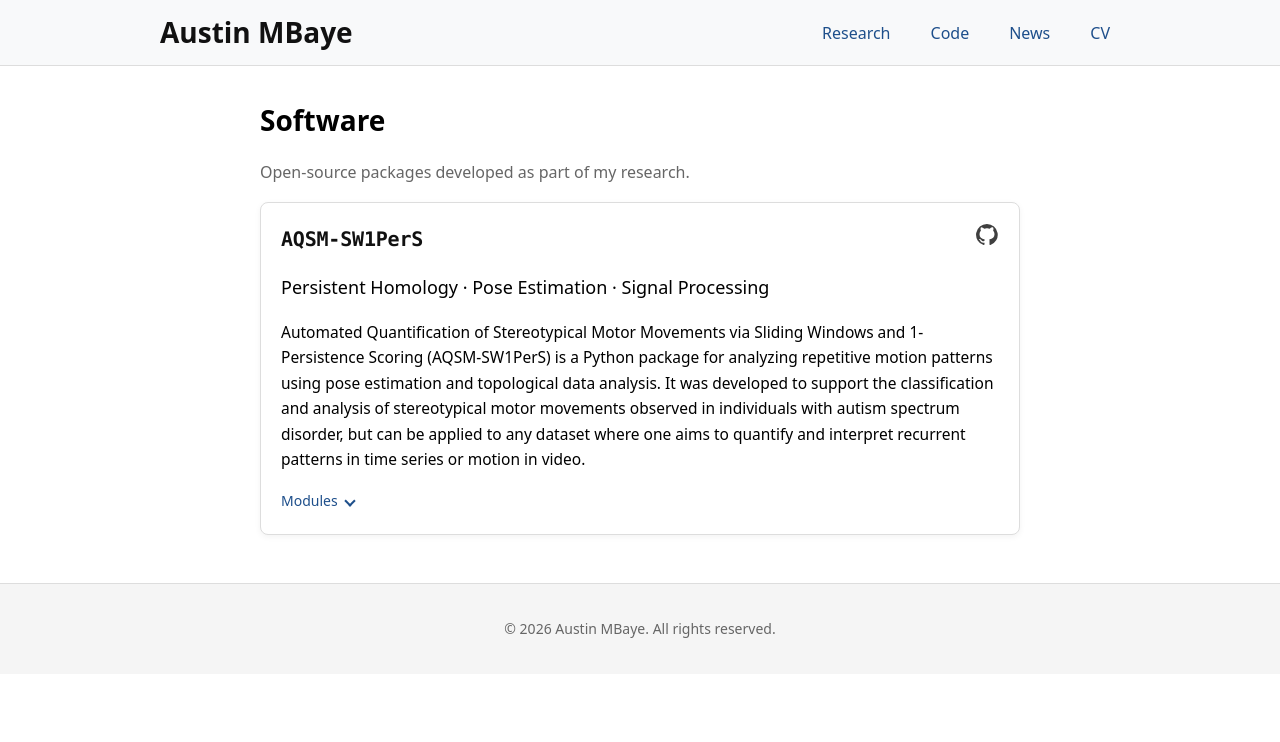
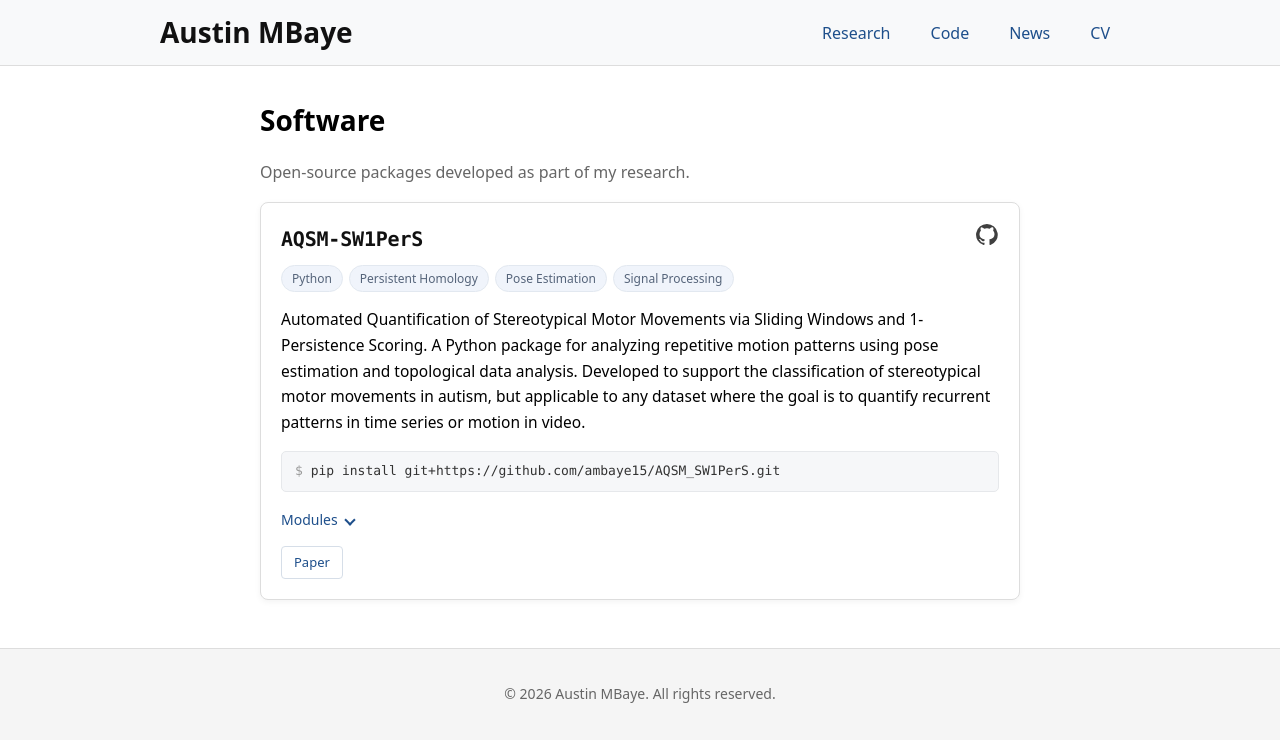
Before and after one commit to ambaye15/ambaye15.github.io, a Jekyll site: the page built from code.html, in a window 1280 px wide. Shown: the top 742 px of the page. Built offline with Jekyll 4.4.1, drawn with Linux system fonts in a browser that asks for light colours.

Commit message:
Implement dynamic package listing in code.html
Refactor code entry section to dynamically display packages with their details.

```diff
--- a/code.html
+++ b/code.html
@@ -10,37 +10,66 @@ permalink: /code/
     <p class="blurb-note">Open-source packages developed as part of my research.</p>
   </div>
 
+  {% assign pkgs = site.code | sort: "order" %}
+
+  {% for pkg in pkgs %}
     <div class="code-entry">
       <div class="code-header">
-      <h2 class="code-title">AQSM-SW1PerS</h2>
-      <a class="github-icon" href="https://github.com/ambaye15/AQSM_SW1PerS"
-         target="_blank" rel="noopener" aria-label="AQSM-SW1PerS on GitHub">
+        <h2 class="code-title">
+          {% if pkg.repo %}
+            <a href="{{ pkg.repo }}" target="_blank" rel="noopener">{{ pkg.name }}</a>
+          {% else %}
+            {{ pkg.name }}
+          {% endif %}
+        </h2>
+        {% if pkg.repo %}
+          <a class="github-icon" href="{{ pkg.repo }}" target="_blank" rel="noopener"
+             aria-label="{{ pkg.name }} on GitHub">
             <img src="{{ '/assets/images/github.svg' | relative_url }}" alt="">
           </a>
+        {% endif %}
       </div>
 
-    <p class="code-tagline">Persistent Homology · Pose Estimation · Signal Processing</p>
+      {% if pkg.tags %}
+        <ul class="code-tags">
+          {% for tag in pkg.tags %}
+            <li>{{ tag }}</li>
+          {% endfor %}
+        </ul>
+      {% endif %}
 
-    <p class="code-description">
-      Automated Quantification of Stereotypical Motor Movements via Sliding Windows and
-      1-Persistence Scoring (AQSM-SW1PerS) is a Python package for analyzing repetitive motion
-      patterns using pose estimation and topological data analysis. It was developed to support the
-      classification and analysis of stereotypical motor movements observed in individuals with
-      autism spectrum disorder, but can be applied to any dataset where one aims to quantify and
-      interpret recurrent patterns in time series or motion in video.
-    </p>
+      <div class="code-description">
+        {{ pkg.content | markdownify }}
+      </div>
 
+      {% if pkg.install %}
+        <p class="code-install">{{ pkg.install }}</p>
+      {% endif %}
+
+      {% if pkg.modules %}
         <details class="code-expand">
           <summary>Modules</summary>
           <div class="code-more">
             <ul>
-          <li>Motion tracking via pose estimation with MediaPipe and YOLOv5</li>
-          <li>Period estimation of ≥ 1-variable time series</li>
-          <li>Sliding window embeddings</li>
-          <li>Persistence diagram computation</li>
-          <li>Classification tasks and hyperparameter optimization</li>
+              {% for module in pkg.modules %}
+                <li>{{ module }}</li>
+              {% endfor %}
             </ul>
           </div>
         </details>
+      {% endif %}
+
+      {% if pkg.links %}
+        <ul class="code-links">
+          {% for link in pkg.links %}
+            <li><a href="{{ link.url }}" target="_blank" rel="noopener">{{ link.name }}</a></li>
+          {% endfor %}
+        </ul>
+      {% endif %}
     </div>
+  {% endfor %}
+
+  {% if pkgs.size == 0 %}
+    <p class="blurb-note">No packages listed yet.</p>
+  {% endif %}
 </section>
```
Lines whose indentation alone changed are shown as unchanged.
